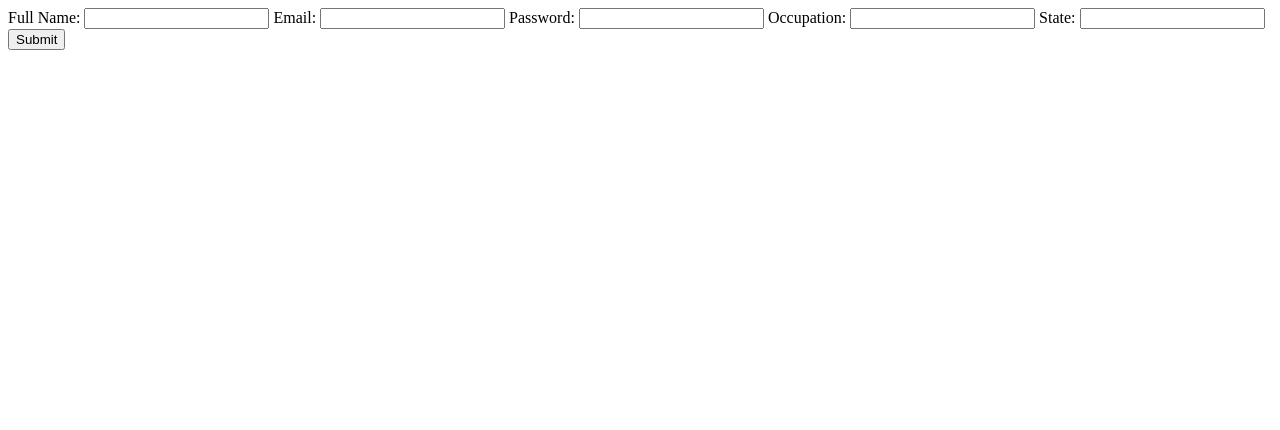
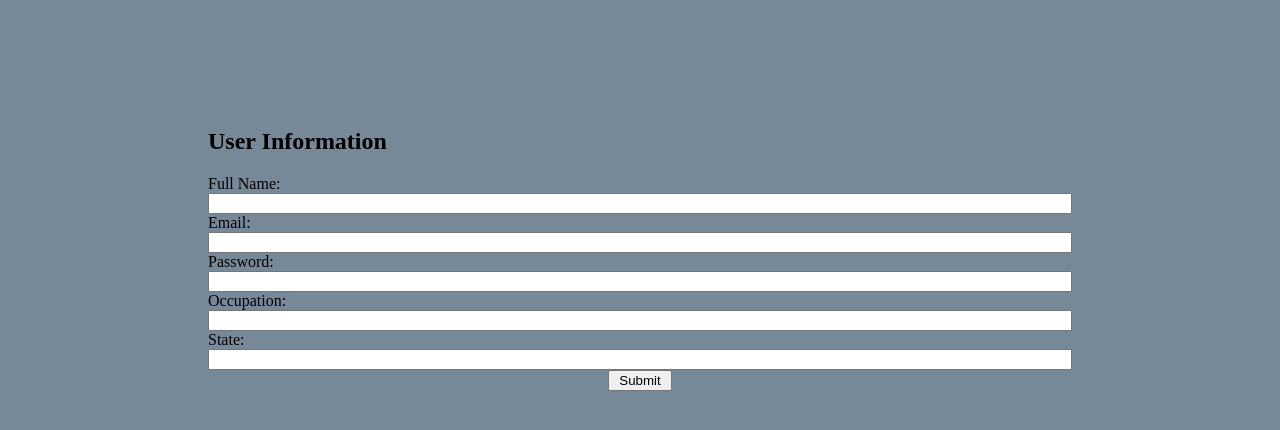
Before and after one commit to jasminentaylor/fetchrewardstest, a plain HTML site: page index.html in a window 1280 px wide. Drawn offline with Linux system fonts and the light colour scheme; no server answers.

Commit message:
exercise complete

```diff
--- a/code.js
+++ b/code.js
@@ -1 +1,14 @@
-GET /index.html
+let button = document.getElementById('submit_button')
+let userInfo = []
+
+button.addEventListener('click', function(event) {
+    event.preventDefault()
+   document.body.append('Welcome!')
+})
+
+fetch ('https://frontend-take-home.fetchrewards.com/form')
+  .then((response) => response.json())
+  .then(data => {
+      console.log(data);
+      userInfo = data
+  })
--- a/index.html
+++ b/index.html
@@ -6,8 +6,10 @@
     <meta name="viewport" content="width=device-width, initial-scale=1.0">
     <title>Frontend Exercise</title>
 </head>
+    <link href="style.css" rel='stylesheet'/>
 <body>
     <form>
+        <h2>User Information</h2>
         <label for='name_input'>Full Name:</label>
         <input id='name_input' type='text' required/>
 
@@ -24,6 +26,7 @@
         <input id='state' type='text' required/>
 
         <button id='submit_button'>Submit</button>
+        <script src='code.js'></script>
     </form>
 </body>
 </html>
--- /dev/null
+++ b/style.css
@@ -0,0 +1,19 @@
+body {
+    background-color: lightslategray;
+}
+
+
+form {
+    display: flex;
+    flex-direction: column;
+    margin-right: 200px;
+    margin-left: 200px;
+    padding-top: 100px;
+}
+
+#submit_button {
+    display: flex;
+    justify-content: center;
+    margin-left: 400px;
+    margin-right: 400px;
+}
```
